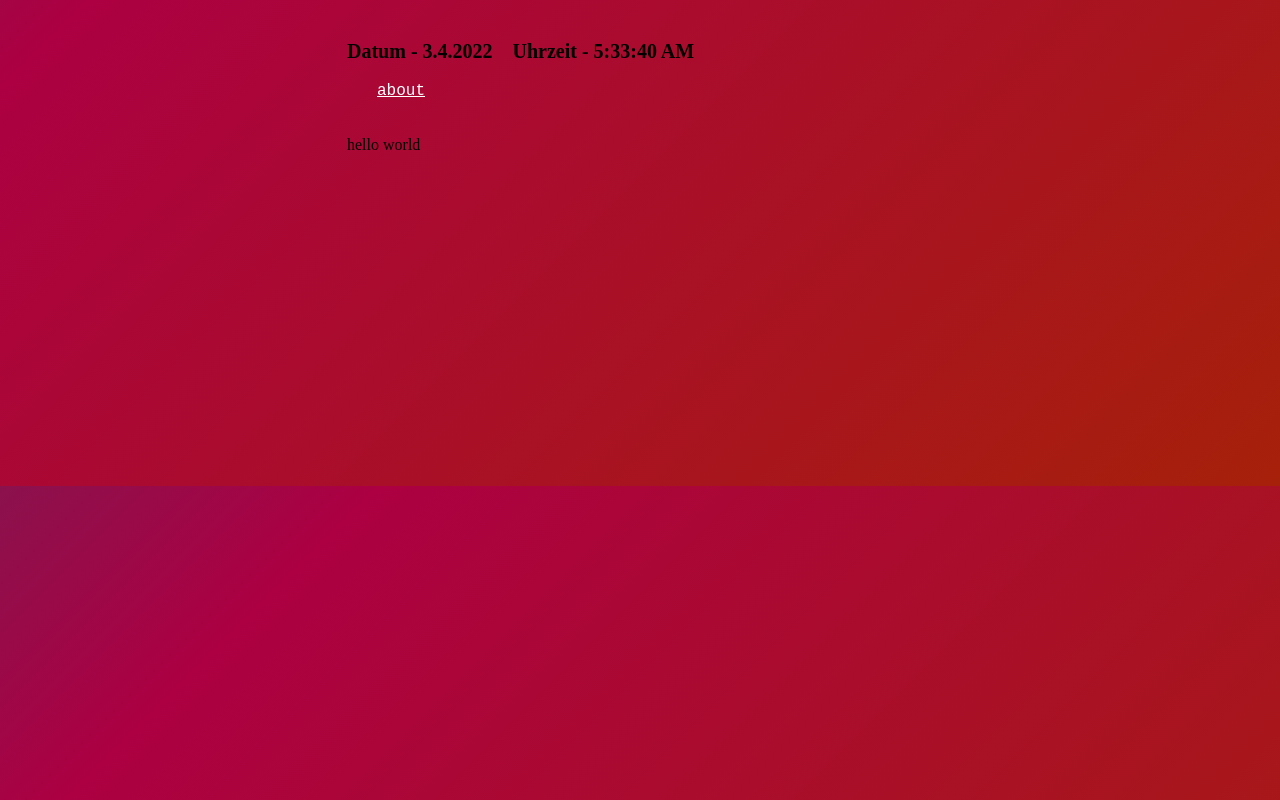
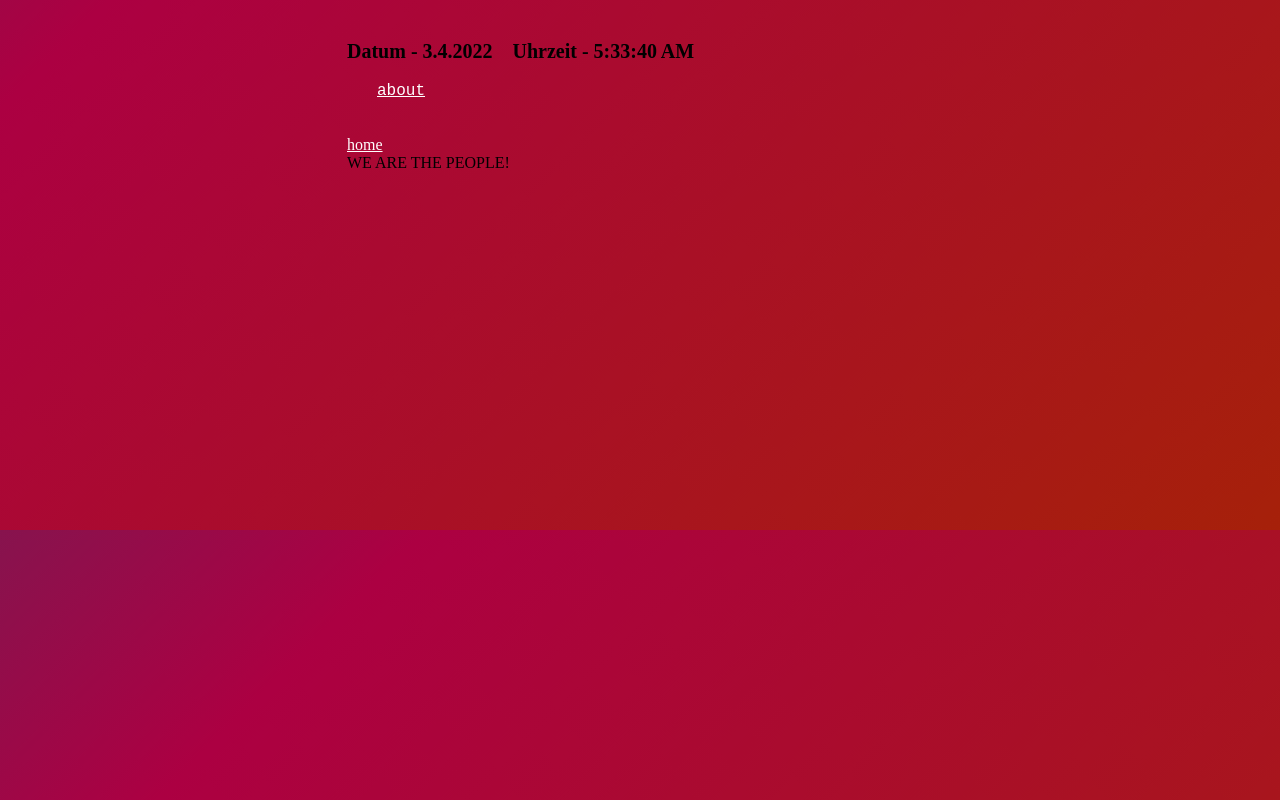
Before and after one commit to siggi-ai/newport, a Vue app: page /about in a window 1280 px wide. Built offline with nearby package versions, Linux system fonts and the light colour scheme; a web font is replaced by a local one.

Commit message:
home link

```diff
--- a/src/views/About.vue
+++ b/src/views/About.vue
@@ -1,3 +1,4 @@
 <template>
-  <div>hello world</div>
+  <router-link to="/">home</router-link>
+  <div>WE ARE THE PEOPLE!</div>
 </template>
```
